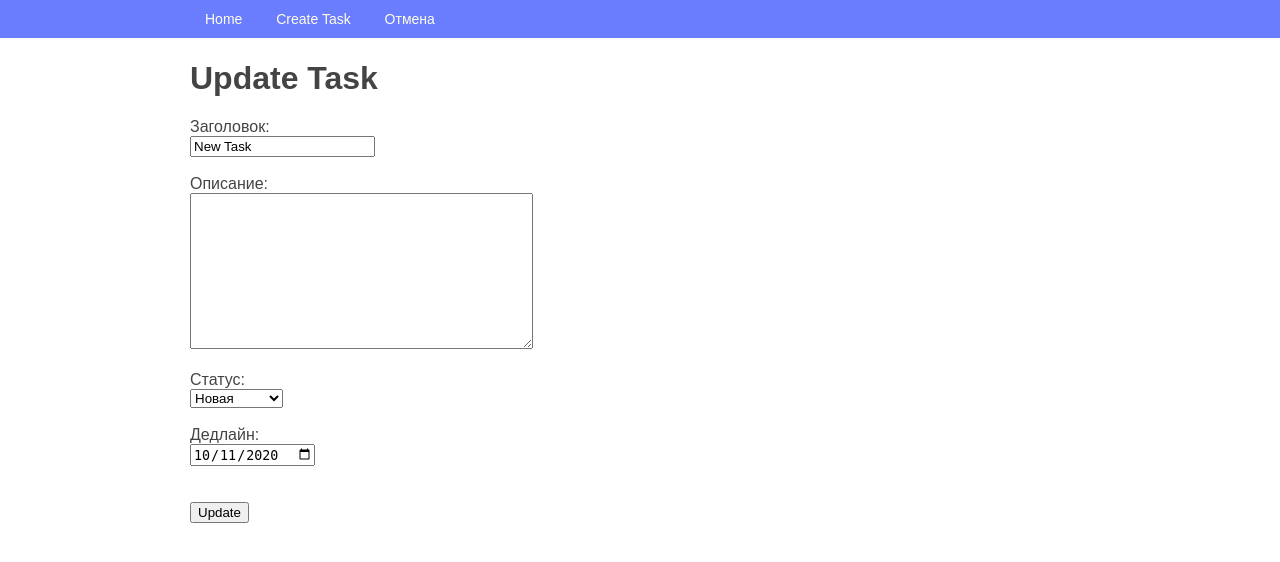
After one commit to aizh-pro/to_do, a Django app: page /task/1/update/ in a window 1280 px wide. The commit adds this page. Shown: the top 562 px of the page. Run offline with Django 3.2, Linux system fonts and the light colour scheme; data comes from the database, SQL or seed files in the repository.

Commit message:
обавление формы, возможности удаления и редактиррования

```diff
--- a/source/to_do_list/urls.py
+++ b/source/to_do_list/urls.py
@@ -15,11 +15,13 @@ Including another URLconf
 """
 from django.contrib import admin
 from django.urls import path
-from webapp.views import index_view, task_create_view, task_view
+from webapp.views import index_view, task_create_view, task_view, task_update_view,task_delete_view
 
 urlpatterns = [
     path('admin/', admin.site.urls),
     path('', index_view, name='index'),
     path('tasks/add/', task_create_view, name='task_create'),
-    path('task/<int:pk>/', task_view, name='task_view')
+    path('task/<int:pk>/', task_view, name='task_view'),
+    path('task/<int:pk>/update/', task_update_view, name='task_update'),
+    path('task/<int:pk>/delete/', task_delete_view, name='task_delete'),
 ]
--- /dev/null
+++ b/source/webapp/forms.py
@@ -0,0 +1,20 @@
+from django import forms
+from .models import STATUS_CHOICES
+
+default_status = STATUS_CHOICES[0][0]
+
+
+BROWSER_DATETIME_FORMAT = '%Y-%m-%dT%H:%M'
+
+
+class TaskForm(forms.Form):
+    title = forms.CharField(max_length=200, required=True, label='Заголовок')
+    description = forms.CharField(max_length=3000, required=True, label="Описание",
+                           widget=forms.Textarea)
+    status = forms.ChoiceField(choices=STATUS_CHOICES, required=True, label='Статус',
+                               initial=default_status)
+    deadline = forms.DateTimeField(required=False, label='Дедлайн',
+                                     input_formats=['%Y-%m-%d', BROWSER_DATETIME_FORMAT,
+                                                    '%Y-%m-%dT%H:%M:%S', '%Y-%m-%d %H:%M',
+                                                    '%Y-%m-%d %H:%M:%S'],
+                                     widget=forms.DateInput(attrs={'type': 'date'}))
--- a/source/webapp/static/css/style.css
+++ b/source/webapp/static/css/style.css
@@ -53,3 +53,47 @@ body {
 label {
   white-space: pre-wrap;
 }
+
+body {
+    font-family: Arial, sans-serif;
+    font-size: 16px;
+    color: #444444;
+    /* отступ, чтобы компенсировать высоту навбара */
+    margin-top: 60px;
+}
+
+.container {
+    margin: 0 auto;
+    width: 100%;
+    max-width: 900px;
+}
+
+.menu {
+    font-size: 14px;
+    line-height: 1;
+    padding: 0;
+    margin: 0;
+    display: inline-block;
+    color: #fffee8;
+}
+.menu a {
+    display: inline-block;
+    text-decoration: none;
+    color: inherit;
+    padding: 5px 15px;
+}
+
+.menu a:hover {
+    color: #ffc122;
+    text-decoration: underline;
+}
+
+.pre {
+    white-space: pre;
+}
+
+.error {
+    font-weight: bold;
+    color: red;
+    margin-top: 2px;
+}
--- a/source/webapp/templates/index.html
+++ b/source/webapp/templates/index.html
@@ -11,6 +11,7 @@
         <p>Статус: {{ task.get_status_display }}</p>
     <p>Deadline:{{ task.deadline }} | Created at:{{ task.created_at }}</p>
     <p><a href="{% url 'task_view' task.pk %}">Подробнее</a></p>
+    <p><a href="{% url 'task_update' task.pk %}">Update</a></p>
        <hr/>
    {% endfor %}
 {% endblock %}
--- /dev/null
+++ b/source/webapp/templates/partial/form.html
@@ -0,0 +1,10 @@
+<form action="{{ action_url }}" method="{{ form_method }}">
+    {% csrf_token %}
+
+    {% for field in form %}
+        {% include 'partial/form_field.html' %}
+    {% endfor %}
+
+    <br/>
+    <input type="submit" value="{{ button_text|default:"Submit" }}"/>
+</form>
--- /dev/null
+++ b/source/webapp/templates/partial/form_field.html
@@ -0,0 +1,6 @@
+<label for="{{ field.id_for_label }}">{{ field.label }}:</label><br/>
+{{ field }}<br/>
+{% for error in field.errors %}
+    <p class="error">{{ error }}</p>
+{% endfor %}
+<br/>
--- /dev/null
+++ b/source/webapp/templates/task_update.html
@@ -0,0 +1,10 @@
+{% extends "base.html" %}
+{% block title %}Update{% endblock %}
+{% block menu %}
+    <li><a href="{% url 'task_view' task.pk %}">Отмена</a></li>
+{% endblock %}
+{% block content %}
+    <h1>Update Task</h1>
+    {% url "task_update" pk=task.pk as action_url %}
+    {% include 'partial/form.html' with action_url=action_url form_method='post' button_text='Update' %}
+{% endblock %}
--- a/source/webapp/views.py
+++ b/source/webapp/views.py
@@ -1,6 +1,7 @@
 from django.shortcuts import render, redirect, get_object_or_404
-from webapp.models import Task, STATUS_CHOICES
-from django.urls import reverse
+from webapp.models import Task
+from django.http import HttpResponseNotAllowed
+from .forms import TaskForm, BROWSER_DATETIME_FORMAT
 
 def index_view(request):
     data = Task.objects.all()
@@ -17,21 +18,59 @@ def task_view(request, pk):
 
 def task_create_view(request):
     if request.method == 'GET':
-        return render(request, 'task_create.html', context={'status_choices': STATUS_CHOICES})
+        form = TaskForm()
+        return render(request, 'task_create.html', context={
+            'form': form})
     elif request.method == 'POST':
-        title = request.POST.get('title')
-        status = request.POST.get('status')
-        deadline = request.POST.get('deadline')
-        description = request.POST.get('description')
-        if deadline == '' and description == '':
-            task = Task.objects.create(title=title, deadline=None, status=status, description=None)
-        elif description == '':
-            task = Task.objects.create(title=title, deadline=deadline, status=status, description=None)
-        elif deadline == '':
-            task = Task.objects.create(title=title, deadline=None, status=status, description=description)
+        form = TaskForm(data=request.POST)
+        if form.is_valid():
+            task = Task.objects.create(**form.cleaned_data)
+            return redirect('task_view', pk=task.pk)
         else:
-            task = Task.objects.create(title=title, deadline=deadline, status=status, description=description)
-        context = {
-            'task': task,
-        }
-        return redirect('task_view', pk=task.pk)
+            return render(request, 'task_create.html', context={
+                'form': form
+            })
+    else:
+        return HttpResponseNotAllowed(permitted_methods=['GET', 'POST'])
+
+
+def task_update_view(request, pk):
+    task = get_object_or_404(Task, pk=pk)
+    if request.method == "GET":
+        form = TaskForm(initial={
+            'title': task.title,
+            'description': task.description,
+            'deadline': task.deadline,
+            'status': task.status,
+        })
+        return render(request, 'task_update.html', context={
+            'form': form,
+            'task': task
+        })
+    elif request.method == 'POST':
+        form = TaskForm(data=request.POST)
+        if form.is_valid():
+            task.title = form.cleaned_data['title']
+            task.description = form.cleaned_data['description']
+            task.deadline = form.cleaned_data['deadline']
+            task.status = form.cleaned_data['status']
+            task.save()
+            return redirect('task_view', pk=task.pk)
+        else:
+            return render(request, 'task_update.html', context={
+                'task': task,
+                'form': form
+            })
+    else:
+        return HttpResponseNotAllowed(permitted_methods=['GET', 'POST'])
+
+
+def task_delete_view(request, pk):
+    task = get_object_or_404(Task, pk=pk)
+    if request.method == 'GET':
+        return render(request, 'task_delete.html', context={'task': task})
+    elif request.method == 'POST':
+        task.delete()
+        return redirect('index')
+    else:
+        return HttpResponseNotAllowed(permitted_methods=['GET', 'POST'])
```
Also changed, not shown: source/webapp/templates/task_create.html (+6 -26 lines), source/webapp/templates/task_delete.html (added, +16 -0 lines), source/webapp/templates/task_view.html (+6 -4 lines).
